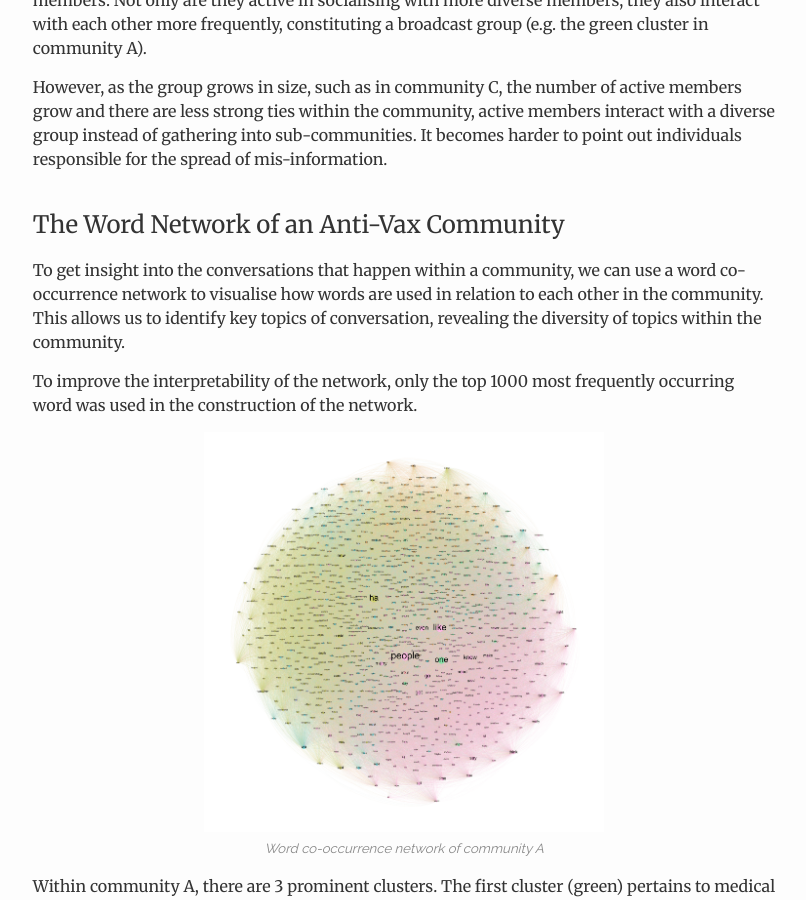
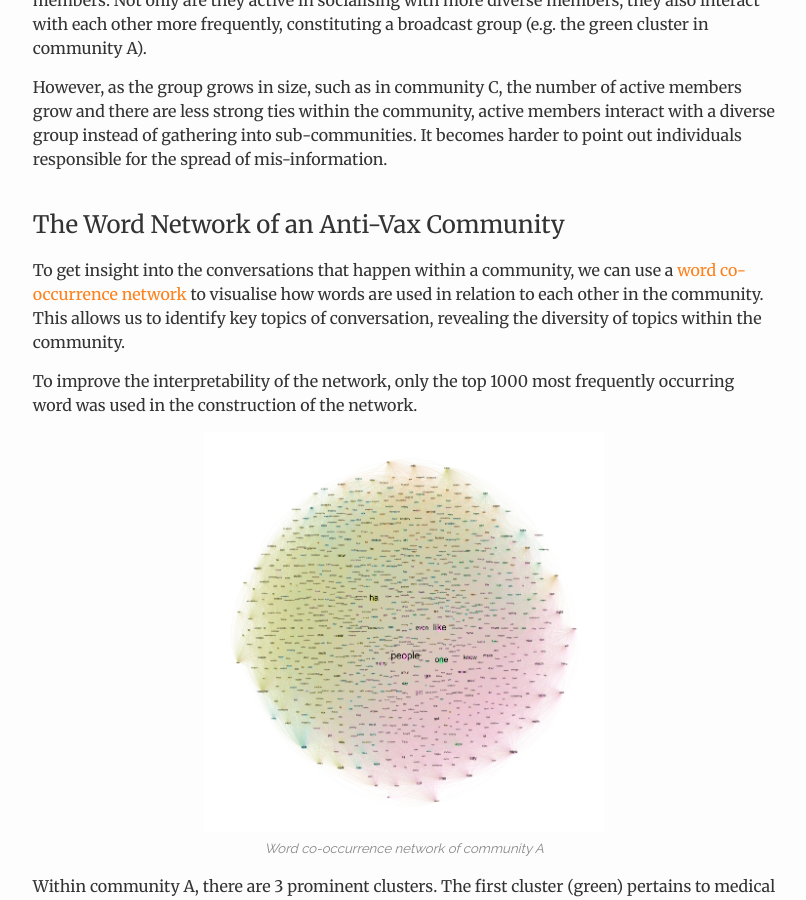
Before and after one commit to vnck/vnck.github.io, a Jekyll site: the page built from _posts/2021-08-18-visualising-sg-anti-vax-communities.md, in a window 1280 px wide and 900 px high, scrolled down 3097 px. Shown: the whole window, without its empty margins (236-1042 px from the left). Built offline with Jekyll 4.4.1, drawn with Linux system fonts in a browser that asks for light colours; comment, search, counter and statistics services are not loaded; part of the change alters nothing that is shown.

```diff
--- a/_posts/2021-08-18-visualising-sg-anti-vax-communities.md
+++ b/_posts/2021-08-18-visualising-sg-anti-vax-communities.md
@@ -66,7 +66,7 @@ However, as the group grows in size, such as in community C, the number of activ
 
 ## The Word Network of an Anti-Vax Community
 
-To get insight into the conversations that happen within a community, we can use a word co-occurrence network to visualise how words are used in relation to each other in the community. This allows us to identify key topics of conversation, revealing the diversity of topics within the community.
+To get insight into the conversations that happen within a community, we can use a [word co-occurrence network](https://en.wikipedia.org/wiki/Co-occurrence_network) to visualise how words are used in relation to each other in the community. This allows us to identify key topics of conversation, revealing the diversity of topics within the community.
 
 To improve the interpretability of the network, only the top 1000 most frequently occurring word was used in the construction of the network.
 
```
